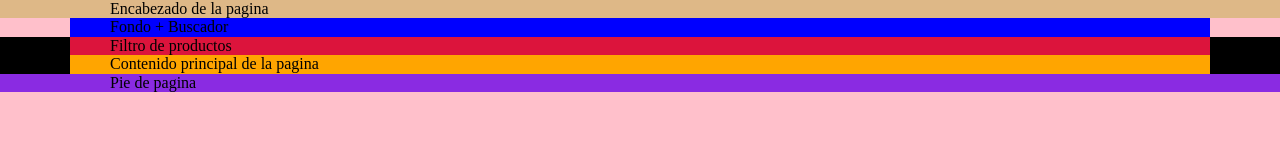
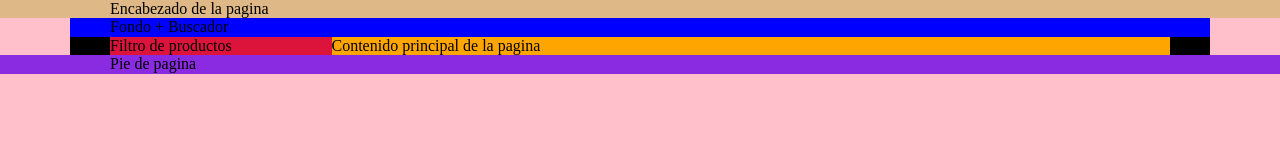
Before and after one commit to BIT-Desarrollo-Web-MEAN-Stack-2024-3/restaurant-finder, a plain HTML site: page index.html in a window 1280 px wide. Drawn offline with Linux system fonts and the light colour scheme.

Commit message:
[+] index: RWD Section del Filtro & Contenido Principal

```diff
--- a/css/main.css
+++ b/css/main.css
@@ -75,12 +75,22 @@ body {
 }
 .main-container {
     background-color: black;
+    display: flex;
+    flex-direction: column-reverse;
 }
+@media ( min-width: 567px ) {
+    .main-container {
+        flex-direction: row;
+    }
+}
+
 .aside {
     background-color: crimson;
+    flex-basis: 280px;
 }
 .main-content {
     background-color: orange;
+    flex-basis: 100%;
 }
 
 /** Footer */
--- a/index.html
+++ b/index.html
@@ -14,9 +14,9 @@
     </header>
     <main class="main">
         <section class="section-search container">Fondo + Buscador</section>
-        <div class="main-container">
-            <aside class="aside container">Filtro de productos</aside>
-            <section class="main-content container">
+        <div class="main-container container">
+            <aside class="aside">Filtro de productos</aside>
+            <section class="main-content">
                 Contenido principal de la pagina
             </section>
         </div>
```
